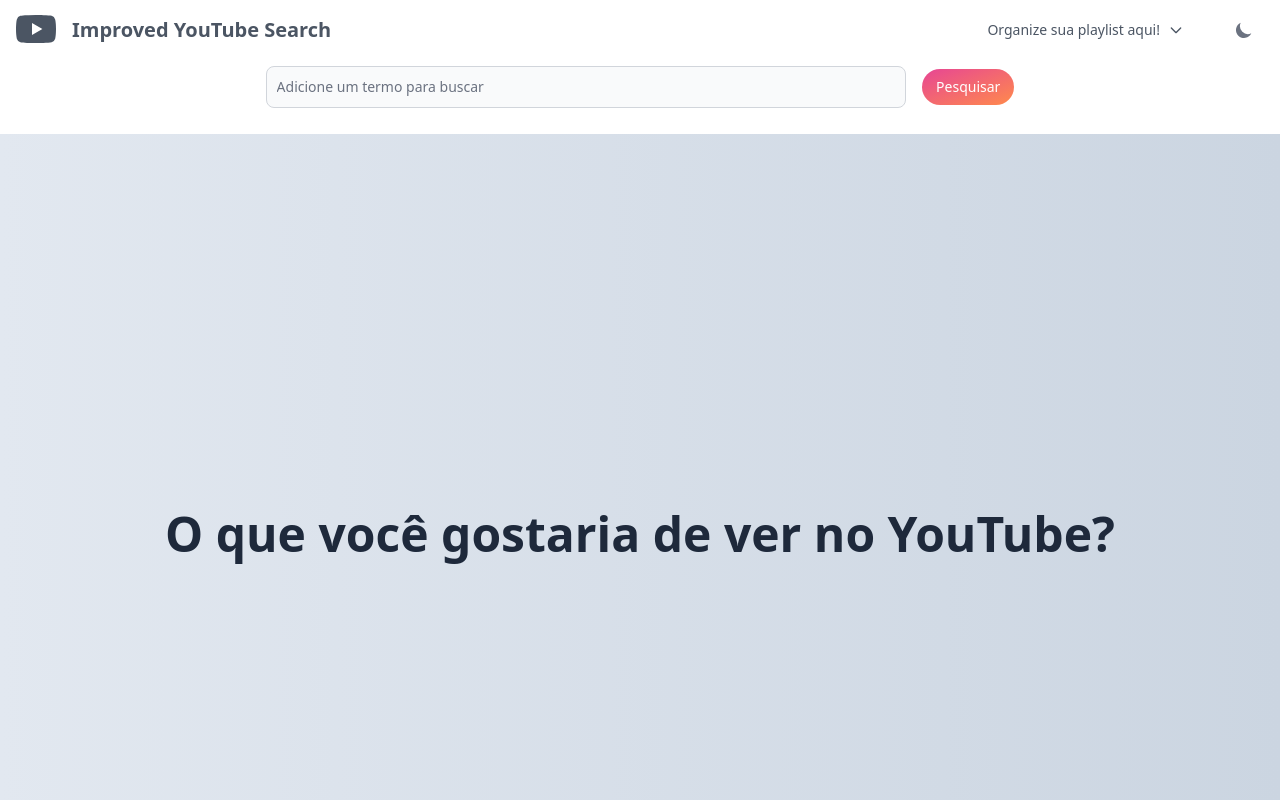
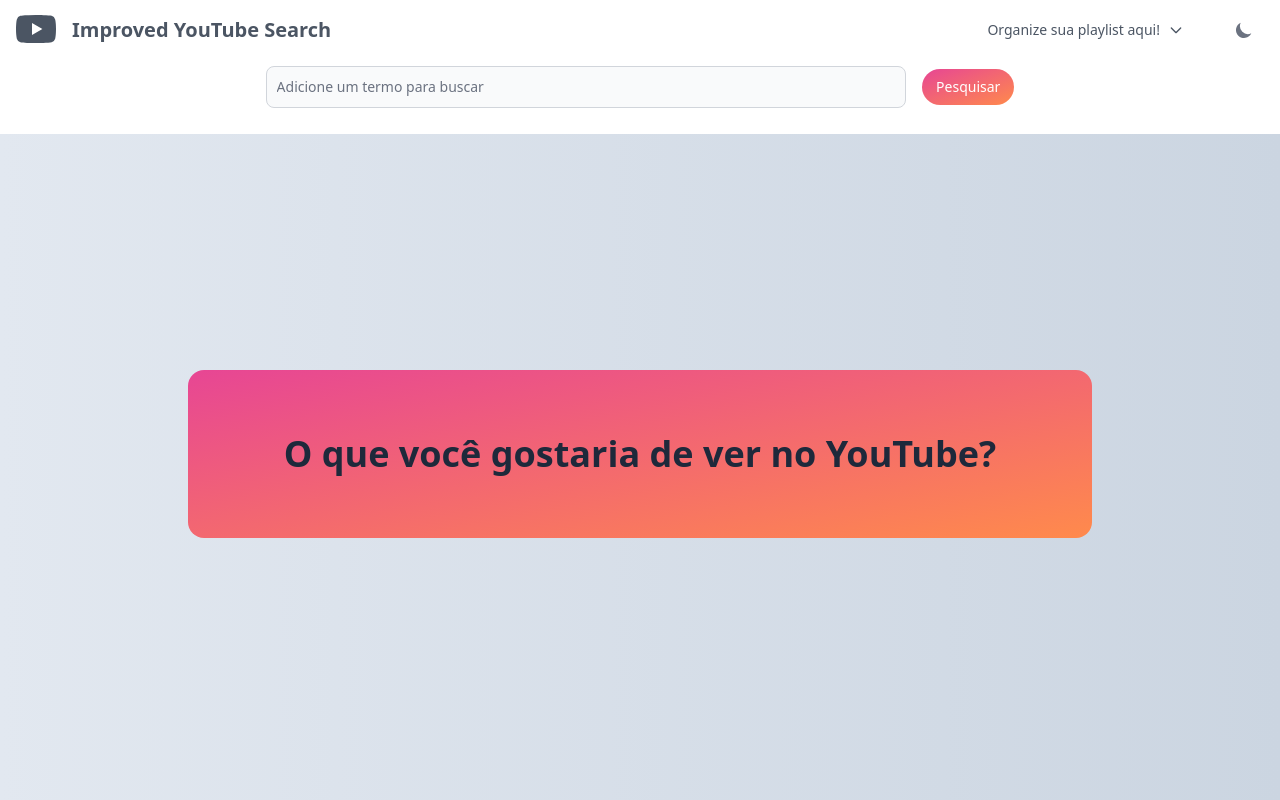
Before and after one commit to guilhermelaureano/improved-youtube-search, a Next.js app: page / in a window 1280 px wide. Built offline with nearby package versions, Linux system fonts and the light colour scheme.

Commit message:
improve welcome page

```diff
--- a/src/components/wrapContent/playlist.js
+++ b/src/components/wrapContent/playlist.js
@@ -8,10 +8,12 @@
 
   if (!data?.items && !loadingSearch) {
     return (
-      <div className="min-h-screen flex items-center justify-center">
-        <p className="font-semibold text-2x1 sm:text-3x1 md:text-4xl lg:text-5xl text-slate-800 dark:text-slate-100">
-          O que você gostaria de ver no YouTube?
-        </p>
+      <div className="min-h-screen max-w-5xl mx-auto p-4 md:p-12 space-y-8 flex items-center justify-center">
+        <div className="mb-40 px-24 py-16 border-none rounded-2xl bg-gradient-to-br from-pink-500 to-orange-400">
+          <p className="font-semibold text-lg sm:text-2x1 md:text-2xl lg:text-4xl text-slate-800 dark:text-slate-100">
+            O que você gostaria de ver no YouTube?
+          </p>
+        </div>
       </div>
     );
   }
```
